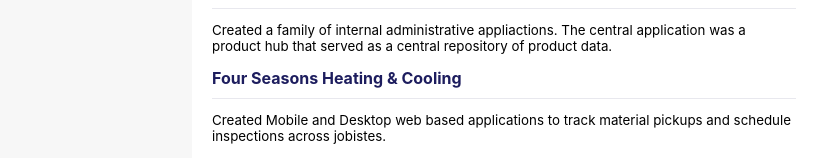
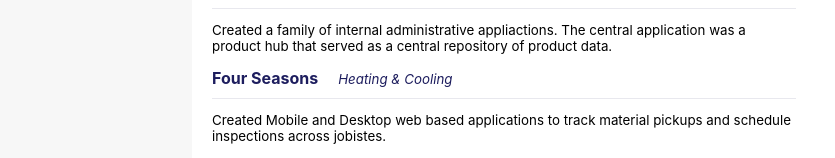
Before and after one commit to mbahoshy/resume, a React (Create React App) app: page / in a window 1280 px wide. Shown: the part 897-1055 px from the top of the page, without its empty margins (0-835 px from the left). Built offline with nearby package versions, Linux system fonts and the light colour scheme.

Commit message:
Update Resume.js

```diff
--- a/src/components/Resume.js
+++ b/src/components/Resume.js
@@ -111,7 +111,8 @@
             </p>
           </Section>
           <Section
-            title="Four Seasons Heating & Cooling"
+            title="Four Seasons"
+            minititle="Heating & Cooling"
           >
             <p>
               Created Mobile and Desktop web based applications to track material pickups and schedule inspections
```
